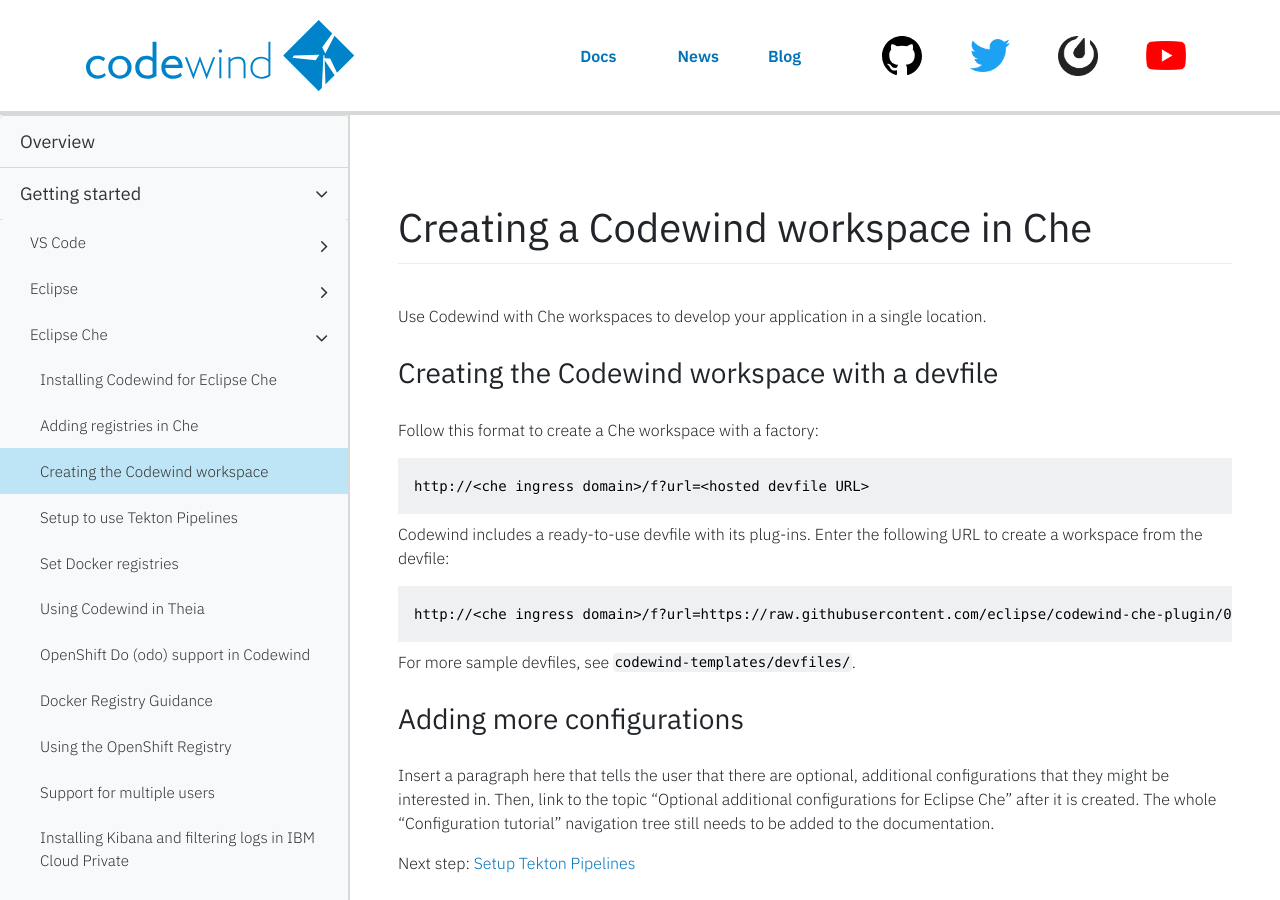
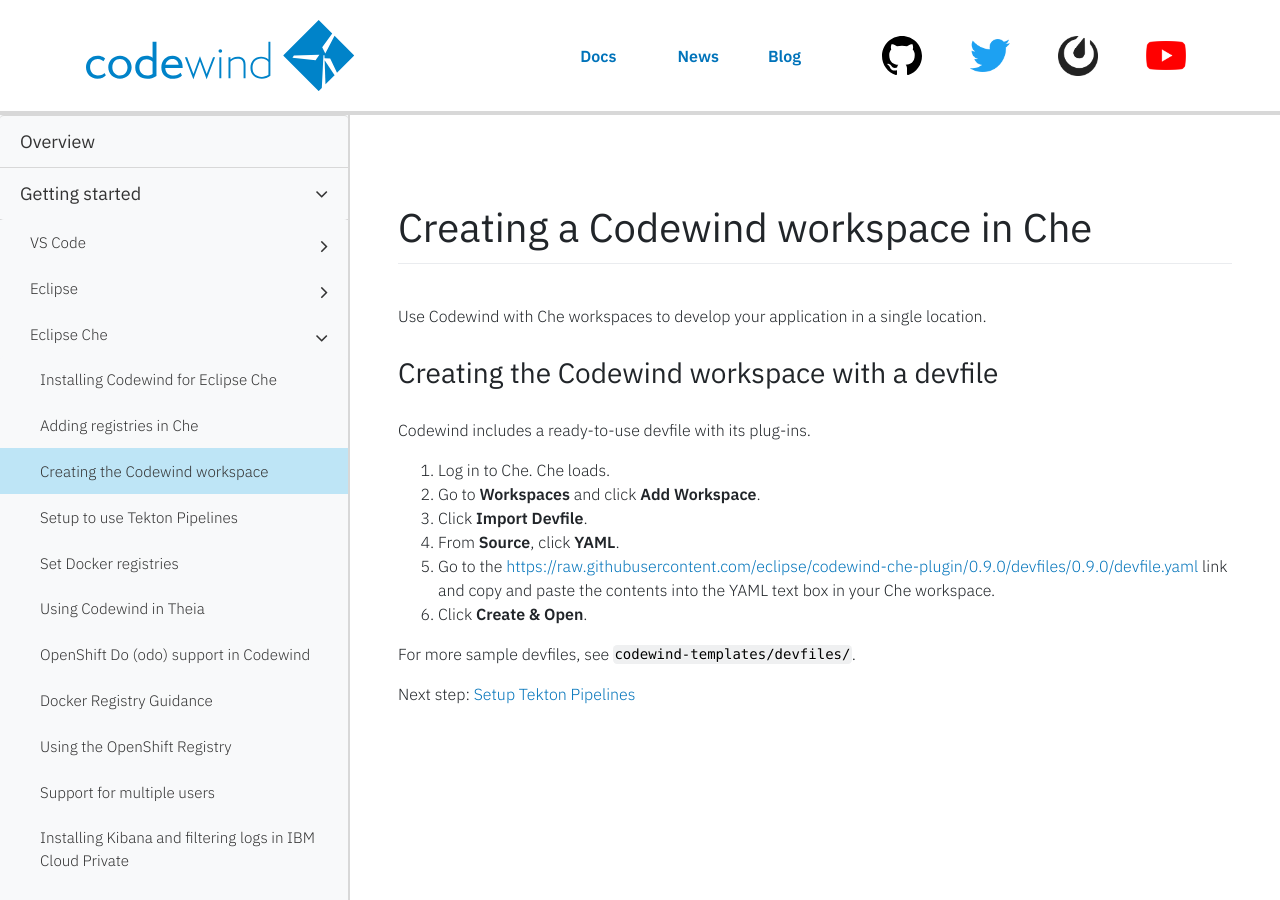
Before and after one commit to eclipse-archived/codewind-docs, a Jekyll site: the page built from docs/_documentations/mdt-che-createcodewindworkspace.md, in a window 1280 px wide and 900 px high. Built offline with Jekyll 4.4.1, drawn with Linux system fonts in a browser that asks for light colours; nearby versions of some CDN libraries; comment, search, counter and statistics services are not loaded.

Commit message:
Update Creating the Codewind workspace

````diff
--- a/docs/_documentations/mdt-che-createcodewindworkspace.md
+++ b/docs/_documentations/mdt-che-createcodewindworkspace.md
@@ -12,19 +12,14 @@ type: document
 Use Codewind with Che workspaces to develop your application in a single location.
 
 ### Creating the Codewind workspace with a devfile
-Follow this format to create a Che workspace with a factory:
-```
-http://<che ingress domain>/f?url=<hosted devfile URL>
-```
-
-Codewind includes a ready-to-use devfile with its plug-ins. Enter the following URL to create a workspace from the devfile:
-```
-http://<che ingress domain>/f?url=https://raw.githubusercontent.com/eclipse/codewind-che-plugin/0.8.0/devfiles/0.8.0/devfile.yaml
-```
+Codewind includes a ready-to-use devfile with its plug-ins.
+1. Log in to Che. Che loads.
+2. Go to **Workspaces** and click **Add Workspace**.
+3. Click **Import Devfile**.
+4. From **Source**, click **YAML**.
+5. Go to the [https://raw.githubusercontent.com/eclipse/codewind-che-plugin/0.9.0/devfiles/0.9.0/devfile.yaml](https://raw.githubusercontent.com/eclipse/codewind-che-plugin/0.9.0/devfiles/0.9.0/devfile.yaml) link and copy and paste the contents into the YAML text box in your Che workspace.
+6. Click **Create & Open**.
 
 For more sample devfiles, see [`codewind-templates/devfiles/`](https://github.com/kabanero-io/codewind-templates/tree/master/devfiles).
 
-### Adding more configurations
-Insert a paragraph here that tells the user that there are optional, additional configurations that they might be interested in. Then, link to the topic "Optional additional configurations for Eclipse Che" after it is created. The whole "Configuration tutorial" navigation tree still needs to be added to the documentation.
-
 Next step: [Setup Tekton Pipelines](mdt-che-tektonpipelines.html)
````
Also changed, not shown: other parts of docs/_documentations/mdt-che-createcodewindworkspace.md (+1 -1 lines).
